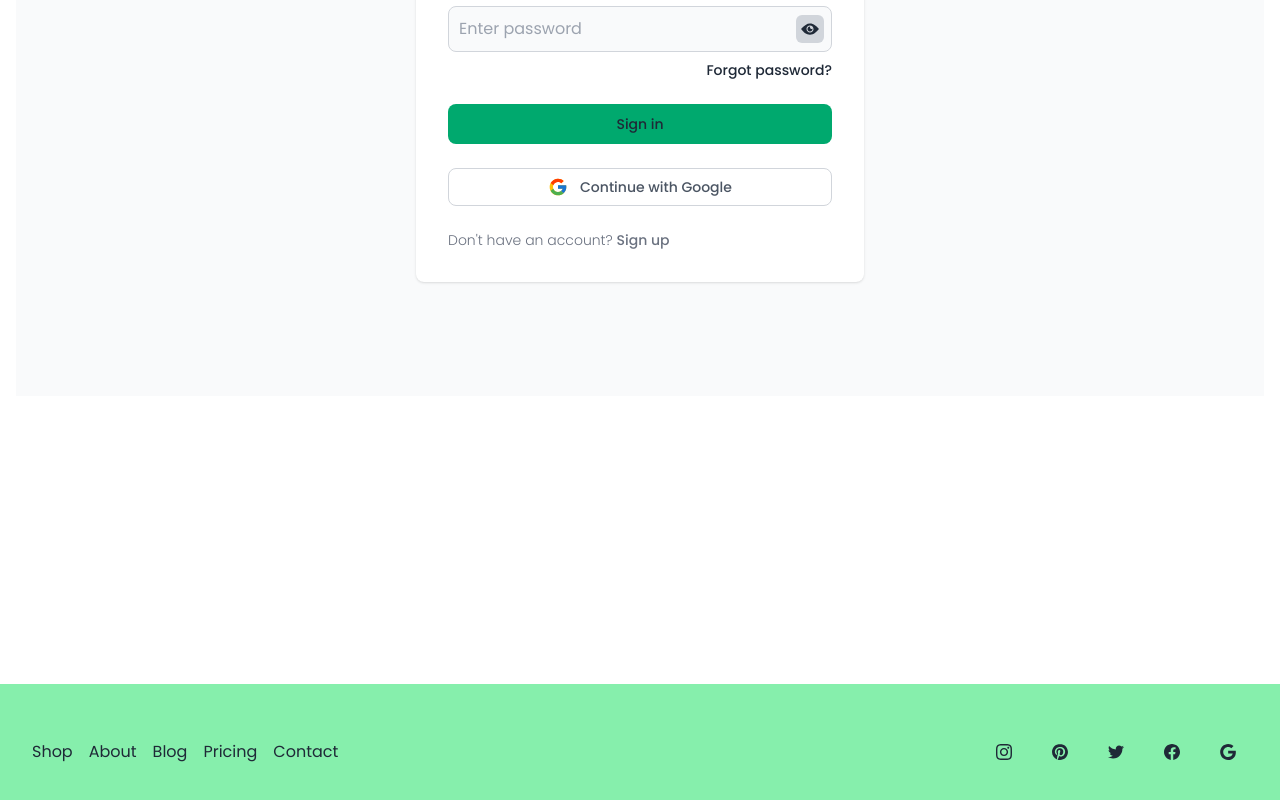
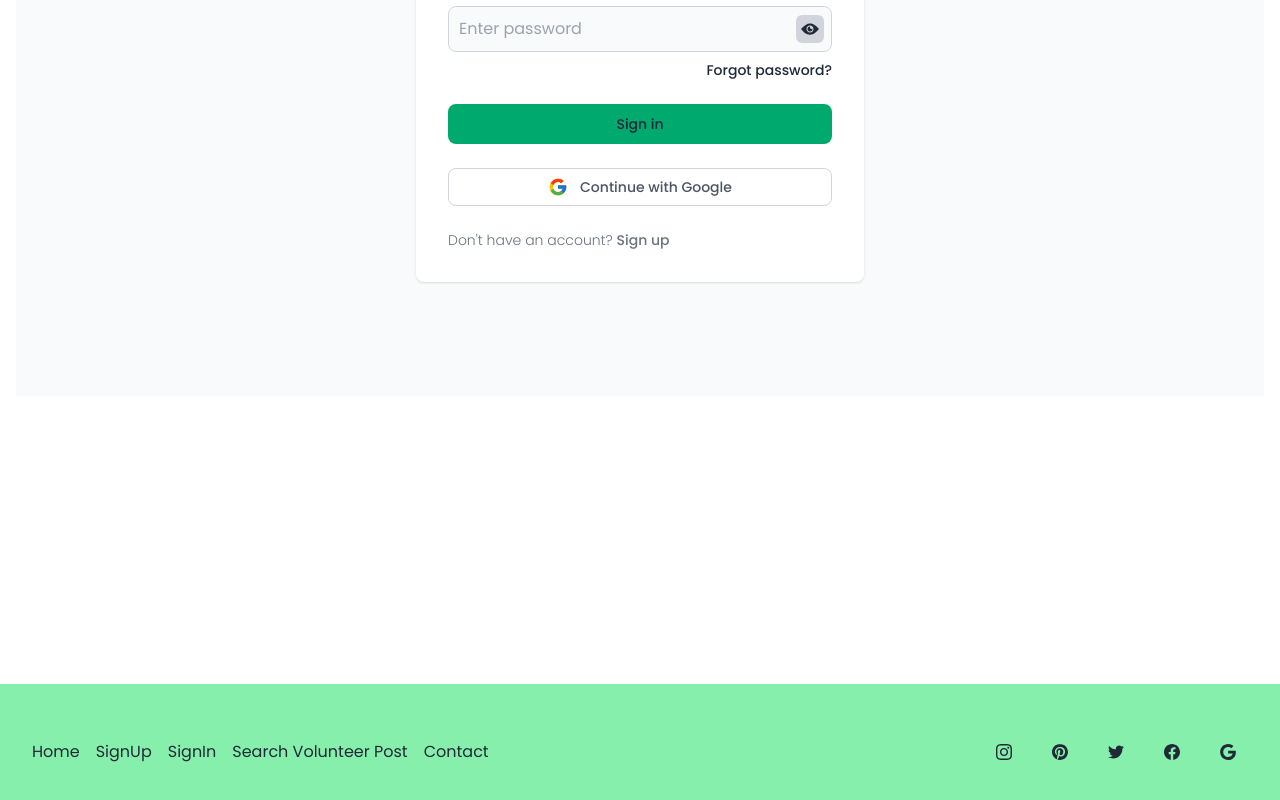
Before and after one commit to aburayhan-bpi/voluntree-client-side, a React (Vite) app: page /login in a window 1280 px wide. Shown: the part 500-1300 px from the top of the page. Built offline with nearby package versions, Linux system fonts and the light colour scheme; no server answers.

Commit message:
fix footer section and added links

```diff
--- a/src/components/Footer.jsx
+++ b/src/components/Footer.jsx
@@ -1,21 +1,22 @@
 import React from "react";
+import { Link } from "react-router-dom";
 
 const Footer = () => {
   return (
     <footer className="mt-72 bg-green-300 dark:bg-gray-800 dark:text-gray-300 bottom-0">
       <div className="container flex flex-col p-4 mx-auto md:p-8 lg:flex-row dark:divide-gray-600">
         <ul className="self-center py-6 space-y-4 text-center sm:flex sm:space-y-0 sm:justify-around sm:space-x-4 lg:flex-1 lg:justify-start">
-          <li>Shop</li>
-          <li>About</li>
-          <li>Blog</li>
-          <li>Pricing</li>
+          <li>Home</li>
+          <Link to="/register">SignUp</Link>
+          <Link to="/login">SignIn</Link>
+          <Link to="/all-volunteers">Search Volunteer Post</Link>
           <li>Contact</li>
         </ul>
         <div className="flex flex-col justify-center pt-6 lg:pt-0">
           <div className="flex justify-center space-x-4">
             <a
               rel="noopener noreferrer"
-              href="#"
+              href="https://instagram.com"
               title="Instagram"
               className="flex items-center justify-center w-8 h-8 rounded-full sm:w-10 sm:h-10 dark:bg-violet-600 dark:text-gray-50"
             >
@@ -30,7 +31,7 @@ const Footer = () => {
             </a>
             <a
               rel="noopener noreferrer"
-              href="#"
+              href="https://pinterest.com"
               title="Pinterest"
               className="flex items-center justify-center w-8 h-8 rounded-full sm:w-10 sm:h-10 dark:bg-violet-600 dark:text-gray-50"
             >
@@ -45,7 +46,7 @@ const Footer = () => {
             </a>
             <a
               rel="noopener noreferrer"
-              href="#"
+              href="https://twitter.com"
               title="Twitter"
               className="flex items-center justify-center w-8 h-8 rounded-full sm:w-10 sm:h-10 dark:bg-violet-600 dark:text-gray-50"
             >
@@ -60,7 +61,7 @@ const Footer = () => {
             </a>
             <a
               rel="noopener noreferrer"
-              href="#"
+              href="https://facebook.com"
               title="Facebook"
               className="flex items-center justify-center w-8 h-8 rounded-full sm:w-10 sm:h-10 dark:bg-violet-600 dark:text-gray-50"
             >
@@ -75,7 +76,7 @@ const Footer = () => {
             </a>
             <a
               rel="noopener noreferrer"
-              href="#"
+              href="https://gmail.com"
               title="Gmail"
               className="flex items-center justify-center w-8 h-8 rounded-full sm:w-10 sm:h-10 dark:bg-violet-600 dark:text-gray-50"
             >
```
